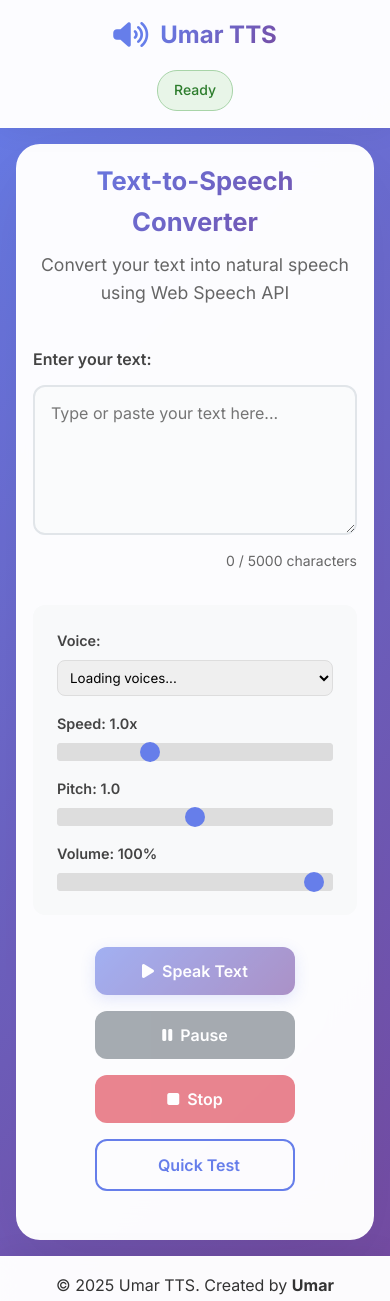
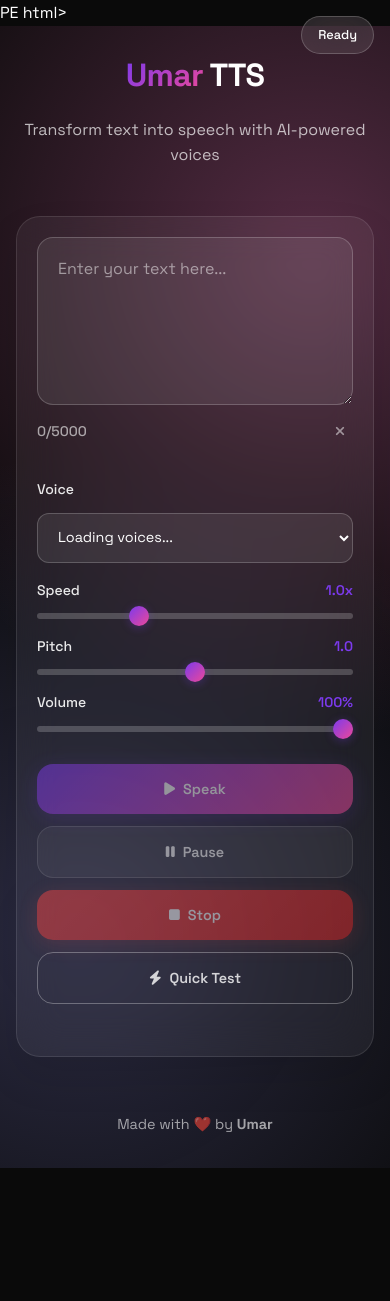
Before and after one commit to umarJ-max/WEB-Speech-API-TTS, a plain HTML site: page index.html in a window 390 px wide. After the commit the page ends 1168 px from the top, so only its background shows below. Drawn offline with Linux system fonts and the light colour scheme.

Commit message:
Complete modern redesign: Removed header bar, added Icon.png favicon, implemented card-based UI with gradient background

```diff
--- a/index.html
+++ b/index.html
@@ -1,4 +1,9 @@
-<!DOCTYPE html>
+<!D    <meta charset="UTF-8">
+    <meta name="viewport" content="width=device-width, initial-scale=1.0">
+    <title>Umar TTS - Text to Speech</title>
+    <link rel="icon" type="image/png" href="Icon.png">
+    <link rel="apple-touch-icon" href="Icon.png">
+    <link rel="stylesheet" href="styles.css">PE html>
 <html lang="en">
 <head>
     <meta charset="UTF-8">
@@ -7,102 +12,99 @@
     <link rel="stylesheet" href="styles.css">
     <link rel="preconnect" href="https://fonts.googleapis.com">
     <link rel="preconnect" href="https://fonts.gstatic.com" crossorigin>
-    <link href="https://fonts.googleapis.com/css2?family=Inter:wght@300;400;500;600;700&display=swap" rel="stylesheet">
+    <link href="https://fonts.googleapis.com/css2?family=Space+Grotesk:wght@300;400;500;600;700&display=swap" rel="stylesheet">
     <link rel="stylesheet" href="https://cdnjs.cloudflare.com/ajax/libs/font-awesome/6.4.0/css/all.min.css">
 </head>
 <body>
-    <div class="container">
-        <!-- Header -->
-        <header class="header">
-            <div class="logo">
-                <i class="fas fa-volume-up"></i>
-                <h1>Umar TTS</h1>
+    <div class="app">
+        <div class="floating-status" id="status">Ready</div>
+
+        <main class="main">
+            <div class="hero">
+                <h1 class="title">
+                    <span class="gradient-text">Umar</span> TTS
+                </h1>
+                <p class="subtitle">Transform text into speech with AI-powered voices</p>
             </div>
-            <div class="header-info">
-                <span class="status" id="status">Ready</span>
-            </div>
-        </header>
 
-        <!-- Main Content -->
-        <div class="main-content">
-            <div class="tts-container">
-                <h2>Text-to-Speech Converter</h2>
-                <p class="subtitle">Convert your text into natural speech using Web Speech API</p>
-
+            <div class="card">
                 <!-- Text Input -->
-                <div class="input-section">
-                    <label for="textInput">Enter your text:</label>
-                    <textarea
-                        id="textInput"
-                        placeholder="Type or paste your text here..."
-                        maxlength="5000"
-                    ></textarea>
-                    <div class="char-count">
-                        <span id="charCount">0</span> / 5000 characters
+                <div class="input-container">
+                    <div class="input-wrapper">
+                        <textarea
+                            id="textInput"
+                            placeholder="Enter your text here..."
+                            maxlength="5000"
+                            rows="6"
+                        ></textarea>
+                        <div class="input-actions">
+                            <span class="char-indicator">
+                                <span id="charCount">0</span>/5000
+                            </span>
+                            <button id="clearBtn" class="clear-btn" title="Clear text">
+                                <i class="fas fa-times"></i>
+                            </button>
+                        </div>
                     </div>
                 </div>
 
-                <!-- Voice Controls -->
-                <div class="controls-section">
-                    <div class="control-group">
-                        <label for="voiceSelect">Voice:</label>
-                        <select id="voiceSelect">
+                <!-- Controls Grid -->
+                <div class="controls-grid">
+                    <div class="control-item">
+                        <label>Voice</label>
+                        <select id="voiceSelect" class="modern-select">
                             <option value="">Loading voices...</option>
                         </select>
                     </div>
 
-                    <div class="control-group">
-                        <label for="rateRange">Speed: <span id="rateValue">1.0</span>x</label>
-                        <input type="range" id="rateRange" min="0.1" max="3" step="0.1" value="1">
+                    <div class="control-item">
+                        <label>Speed <span class="value" id="rateValue">1.0x</span></label>
+                        <input type="range" id="rateRange" class="modern-slider" min="0.1" max="3" step="0.1" value="1">
                     </div>
 
-                    <div class="control-group">
-                        <label for="pitchRange">Pitch: <span id="pitchValue">1.0</span></label>
-                        <input type="range" id="pitchRange" min="0" max="2" step="0.1" value="1">
+                    <div class="control-item">
+                        <label>Pitch <span class="value" id="pitchValue">1.0</span></label>
+                        <input type="range" id="pitchRange" class="modern-slider" min="0" max="2" step="0.1" value="1">
                     </div>
 
-                    <div class="control-group">
-                        <label for="volumeRange">Volume: <span id="volumeValue">100</span>%</label>
-                        <input type="range" id="volumeRange" min="0" max="1" step="0.1" value="1">
+                    <div class="control-item">
+                        <label>Volume <span class="value" id="volumeValue">100%</span></label>
+                        <input type="range" id="volumeRange" class="modern-slider" min="0" max="1" step="0.1" value="1">
                     </div>
                 </div>
 
                 <!-- Action Buttons -->
-                <div class="button-section">
-                    <button id="playBtn" class="btn btn-primary" disabled>
+                <div class="actions">
+                    <button id="playBtn" class="action-btn primary" disabled>
                         <i class="fas fa-play"></i>
-                        Speak Text
+                        <span>Speak</span>
                     </button>
-                    <button id="pauseBtn" class="btn btn-secondary" disabled>
+                    <button id="pauseBtn" class="action-btn secondary" disabled>
                         <i class="fas fa-pause"></i>
-                        Pause
+                        <span>Pause</span>
                     </button>
-                    <button id="stopBtn" class="btn btn-danger" disabled>
+                    <button id="stopBtn" class="action-btn danger" disabled>
                         <i class="fas fa-stop"></i>
-                        Stop
+                        <span>Stop</span>
                     </button>
-                    <button id="quickTestBtn" class="btn btn-outline">
-                        <i class="fas fa-flash"></i>
-                        Quick Test
+                    <button id="quickTestBtn" class="action-btn outline">
+                        <i class="fas fa-zap"></i>
+                        <span>Quick Test</span>
                     </button>
                 </div>
 
-                <!-- Progress Bar -->
-                <div class="progress-section" id="progressSection" style="display: none;">
+                <!-- Progress -->
+                <div class="progress-container" id="progressSection" style="display: none;">
                     <div class="progress-bar">
                         <div class="progress-fill" id="progressFill"></div>
                     </div>
-                    <div class="progress-text" id="progressText">Speaking...</div>
+                    <p class="progress-text" id="progressText">Speaking...</p>
                 </div>
+            </div>
+        </main>
 
-            </div>
-        </div>
-
-        <!-- Footer -->
         <footer class="footer">
-            <div class="footer-content">
-                <p>&copy; 2025 Umar TTS. Created by <strong>Umar</strong></p>
-            </div>
+            <p>Made with ❤️ by <strong>Umar</strong></p>
         </footer>
     </div>
 
--- a/script.js
+++ b/script.js
@@ -32,6 +32,7 @@ class TextToSpeechApp {
         this.pauseBtn = document.getElementById('pauseBtn');
         this.stopBtn = document.getElementById('stopBtn');
         this.quickTestBtn = document.getElementById('quickTestBtn');
+        this.clearBtn = document.getElementById('clearBtn');
 
         // Progress elements
         this.progressSection = document.getElementById('progressSection');
@@ -54,6 +55,7 @@ class TextToSpeechApp {
         this.pauseBtn.addEventListener('click', () => this.pause());
         this.stopBtn.addEventListener('click', () => this.stop());
         this.quickTestBtn.addEventListener('click', () => this.quickTest());
+        this.clearBtn.addEventListener('click', () => this.clearText());
 
         // Voice loading
         if (speechSynthesis.onvoiceschanged !== undefined) {
@@ -243,6 +245,12 @@ class TextToSpeechApp {
         }, 2000);
     }
 
+    clearText() {
+        this.textInput.value = '';
+        this.updateCharCount();
+        this.textInput.focus();
+    }
+
     updateCharCount() {
         const length = this.textInput.value.length;
         this.charCount.textContent = length;
@@ -267,7 +275,7 @@ class TextToSpeechApp {
 
     updateVolumeDisplay() {
         const volume = Math.round(this.volumeRange.value * 100);
-        this.volumeValue.textContent = volume;
+        this.volumeValue.textContent = volume + '%';
     }
 
     updateUI() {
@@ -281,16 +289,16 @@ class TextToSpeechApp {
 
         // Update button text
         if (this.isPaused) {
-            this.pauseBtn.innerHTML = '<i class="fas fa-play"></i> Resume';
+            this.pauseBtn.innerHTML = '<i class="fas fa-play"></i><span>Resume</span>';
         } else {
-            this.pauseBtn.innerHTML = '<i class="fas fa-pause"></i> Pause';
+            this.pauseBtn.innerHTML = '<i class="fas fa-pause"></i><span>Pause</span>';
         }
 
         // Update play button
         if (this.isPlaying) {
-            this.playBtn.innerHTML = '<i class="fas fa-volume-up"></i> Speaking...';
+            this.playBtn.innerHTML = '<i class="fas fa-volume-up"></i><span>Speaking...</span>';
         } else {
-            this.playBtn.innerHTML = '<i class="fas fa-play"></i> Speak Text';
+            this.playBtn.innerHTML = '<i class="fas fa-play"></i><span>Speak</span>';
         }
     }
 
--- a/styles.css
+++ b/styles.css
@@ -6,396 +6,434 @@
 }
 
 body {
-    font-family: 'Inter', -apple-system, BlinkMacSystemFont, 'Segoe UI', Roboto, sans-serif;
-    background: linear-gradient(135deg, #667eea 0%, #764ba2 100%);
-    min-height: 100vh;
-    color: #333;
+    font-family: 'Space Grotesk', -apple-system, BlinkMacSystemFont, 'Segoe UI', Roboto, sans-serif;
+    background: #0a0a0a;
+    color: #ffffff;
     line-height: 1.6;
+    overflow-x: hidden;
 }
 
-.container {
+.app {
     min-height: 100vh;
+    background:
+        radial-gradient(circle at 20% 80%, rgba(120, 119, 198, 0.3) 0%, transparent 50%),
+        radial-gradient(circle at 80% 20%, rgba(255, 119, 198, 0.3) 0%, transparent 50%);
     display: flex;
     flex-direction: column;
 }
 
-/* Header Styles */
-.header {
-    background: rgba(255, 255, 255, 0.98);
+/* Floating Status */
+.floating-status {
+    position: fixed;
+    top: 2rem;
+    right: 2rem;
+    background: rgba(255, 255, 255, 0.1);
     backdrop-filter: blur(20px);
-    padding: 1.25rem 2rem;
-    display: flex;
-    justify-content: space-between;
-    align-items: center;
-    box-shadow: 0 1px 30px rgba(0, 0, 0, 0.06);
-    position: sticky;
-    top: 0;
-    z-index: 100;
-    border-bottom: 1px solid rgba(255, 255, 255, 0.2);
+    border: 1px solid rgba(255, 255, 255, 0.2);
+    padding: 0.75rem 1.5rem;
+    border-radius: 50px;
+    font-size: 0.875rem;
+    font-weight: 500;
+    z-index: 1000;
+    transition: all 0.3s ease;
 }
 
-.logo {
-    display: flex;
-    align-items: center;
-    gap: 0.75rem;
+.floating-status.speaking {
+    background: rgba(34, 197, 94, 0.2);
+    border-color: rgba(34, 197, 94, 0.3);
+    color: #22c55e;
 }
 
-.logo i {
-    font-size: 1.75rem;
-    color: #667eea;
-}
-
-.logo h1 {
-    font-size: 1.75rem;
-    font-weight: 700;
-    background: linear-gradient(135deg, #667eea, #764ba2);
-    -webkit-background-clip: text;
-    -webkit-text-fill-color: transparent;
-    background-clip: text;
-}
-
-.header-info {
-    display: flex;
-    align-items: center;
-    gap: 1rem;
-}
-
-.status {
-    padding: 0.5rem 1rem;
-    border-radius: 20px;
-    font-size: 0.875rem;
-    font-weight: 500;
-    background: #e8f5e8;
-    color: #2d7d2d;
-    border: 1px solid #a8d4a8;
-}
-
-.status.speaking {
-    background: #fff3cd;
-    color: #856404;
-    border-color: #ffd60a;
-}
-
-.status.error {
-    background: #f8d7da;
-    color: #721c24;
-    border-color: #f5c6cb;
+.floating-status.error {
+    background: rgba(239, 68, 68, 0.2);
+    border-color: rgba(239, 68, 68, 0.3);
+    color: #ef4444;
 }
 
 /* Main Content */
-.main-content {
+.main {
     flex: 1;
-    padding: 3rem 2rem;
+    padding: 4rem 2rem;
     display: flex;
+    flex-direction: column;
+    align-items: center;
     justify-content: center;
-    align-items: center;
-    min-height: calc(100vh - 160px);
+    max-width: 800px;
+    margin: 0 auto;
+    width: 100%;
 }
 
-.tts-container {
-    background: rgba(255, 255, 255, 0.98);
-    backdrop-filter: blur(20px);
-    border-radius: 24px;
-    padding: 3rem;
-    box-shadow: 0 25px 80px rgba(0, 0, 0, 0.08);
-    max-width: 700px;
-    width: 100%;
-    border: 1px solid rgba(255, 255, 255, 0.2);
+/* Hero Section */
+.hero {
+    text-align: center;
+    margin-bottom: 3rem;
 }
 
-.tts-container h2 {
-    font-size: 2.25rem;
+.title {
+    font-size: clamp(2.5rem, 8vw, 4rem);
     font-weight: 700;
-    text-align: center;
-    margin-bottom: 0.5rem;
-    background: linear-gradient(135deg, #667eea, #764ba2);
+    margin-bottom: 1rem;
+    letter-spacing: -0.02em;
+}
+
+.gradient-text {
+    background: linear-gradient(135deg, #7c3aed 0%, #ec4899 100%);
     -webkit-background-clip: text;
     -webkit-text-fill-color: transparent;
     background-clip: text;
 }
 
 .subtitle {
-    text-align: center;
-    color: #666;
-    margin-bottom: 2.5rem;
-    font-size: 1.1rem;
+    font-size: 1.2rem;
+    color: rgba(255, 255, 255, 0.7);
+    font-weight: 400;
 }
 
-/* Input Section */
-.input-section {
+/* Card */
+.card {
+    background: rgba(255, 255, 255, 0.05);
+    backdrop-filter: blur(20px);
+    border: 1px solid rgba(255, 255, 255, 0.1);
+    border-radius: 24px;
+    padding: 2.5rem;
+    width: 100%;
+    max-width: 600px;
+    box-shadow: 0 20px 40px rgba(0, 0, 0, 0.1);
+}
+
+/* Input Container */
+.input-container {
     margin-bottom: 2rem;
 }
 
-.input-section label {
-    display: block;
-    margin-bottom: 0.75rem;
-    font-weight: 600;
-    color: #444;
+.input-wrapper {
+    position: relative;
 }
 
 #textInput {
     width: 100%;
-    min-height: 150px;
-    padding: 1rem;
-    border: 2px solid #e1e5e9;
-    border-radius: 12px;
+    min-height: 140px;
+    padding: 1.25rem;
+    background: rgba(255, 255, 255, 0.08);
+    border: 1px solid rgba(255, 255, 255, 0.2);
+    border-radius: 16px;
     font-family: inherit;
     font-size: 1rem;
+    color: #ffffff;
     resize: vertical;
     transition: all 0.3s ease;
-    background: #fafbfc;
+}
+
+#textInput::placeholder {
+    color: rgba(255, 255, 255, 0.5);
 }
 
 #textInput:focus {
     outline: none;
-    border-color: #667eea;
-    box-shadow: 0 0 0 3px rgba(102, 126, 234, 0.1);
-    background: white;
+    border-color: #7c3aed;
+    background: rgba(255, 255, 255, 0.12);
+    box-shadow: 0 0 0 3px rgba(124, 58, 237, 0.2);
 }
 
-.char-count {
-    text-align: right;
-    margin-top: 0.5rem;
-    font-size: 0.875rem;
-    color: #666;
+.input-actions {
+    display: flex;
+    justify-content: space-between;
+    align-items: center;
+    margin-top: 0.75rem;
 }
 
-/* Controls Section */
-.controls-section {
-    display: grid;
-    grid-template-columns: repeat(auto-fit, minmax(180px, 1fr));
-    gap: 1.5rem;
-    margin-bottom: 2rem;
-    padding: 1.5rem;
-    background: #f8f9fa;
-    border-radius: 12px;
+.char-indicator {
+    font-size: 0.875rem;
+    color: rgba(255, 255, 255, 0.6);
+    font-weight: 500;
 }
 
-.control-group {
-    display: flex;
-    flex-direction: column;
-    gap: 0.5rem;
-}
-
-.control-group label {
-    font-weight: 600;
-    color: #444;
-    font-size: 0.9rem;
-}
-
-select, input[type="range"] {
+.clear-btn {
+    background: none;
+    border: none;
+    color: rgba(255, 255, 255, 0.5);
+    cursor: pointer;
     padding: 0.5rem;
-    border: 1px solid #ddd;
-    border-radius: 8px;
-    font-family: inherit;
+    border-radius: 50%;
     transition: all 0.3s ease;
 }
 
-select:focus {
-    outline: none;
-    border-color: #667eea;
-    box-shadow: 0 0 0 2px rgba(102, 126, 234, 0.1);
+.clear-btn:hover {
+    color: #ef4444;
+    background: rgba(239, 68, 68, 0.1);
 }
 
-input[type="range"] {
+/* Controls Grid */
+.controls-grid {
+    display: grid;
+    grid-template-columns: repeat(auto-fit, minmax(200px, 1fr));
+    gap: 1.5rem;
+    margin-bottom: 2rem;
+}
+
+.control-item {
+    display: flex;
+    flex-direction: column;
+    gap: 0.75rem;
+}
+
+.control-item label {
+    font-weight: 500;
+    color: rgba(255, 255, 255, 0.9);
+    font-size: 0.875rem;
+    display: flex;
+    justify-content: space-between;
+    align-items: center;
+}
+
+.value {
+    color: #7c3aed;
+    font-weight: 600;
+}
+
+.modern-select {
+    padding: 0.875rem 1rem;
+    background: rgba(255, 255, 255, 0.08);
+    border: 1px solid rgba(255, 255, 255, 0.2);
+    border-radius: 12px;
+    font-family: inherit;
+    font-size: 0.9rem;
+    color: #ffffff;
+    transition: all 0.3s ease;
+}
+
+.modern-select:focus {
+    outline: none;
+    border-color: #7c3aed;
+    background: rgba(255, 255, 255, 0.12);
+    box-shadow: 0 0 0 3px rgba(124, 58, 237, 0.2);
+}
+
+.modern-select option {
+    background: #1a1a1a;
+    color: #ffffff;
+}
+
+.modern-slider {
     -webkit-appearance: none;
     appearance: none;
     height: 6px;
     border-radius: 3px;
-    background: #ddd;
+    background: rgba(255, 255, 255, 0.2);
     outline: none;
+    transition: all 0.3s ease;
 }
 
-input[type="range"]::-webkit-slider-thumb {
+.modern-slider::-webkit-slider-thumb {
     -webkit-appearance: none;
     appearance: none;
     width: 20px;
     height: 20px;
     border-radius: 50%;
-    background: #667eea;
+    background: linear-gradient(135deg, #7c3aed, #ec4899);
     cursor: pointer;
     transition: all 0.3s ease;
+    box-shadow: 0 2px 10px rgba(124, 58, 237, 0.3);
 }
 
-input[type="range"]::-webkit-slider-thumb:hover {
+.modern-slider::-webkit-slider-thumb:hover {
     transform: scale(1.1);
-    box-shadow: 0 0 10px rgba(102, 126, 234, 0.3);
+    box-shadow: 0 4px 20px rgba(124, 58, 237, 0.5);
 }
 
-/* Button Section */
-.button-section {
-    display: flex;
+.modern-slider::-moz-range-thumb {
+    width: 20px;
+    height: 20px;
+    border-radius: 50%;
+    background: linear-gradient(135deg, #7c3aed, #ec4899);
+    cursor: pointer;
+    border: none;
+    box-shadow: 0 2px 10px rgba(124, 58, 237, 0.3);
+}
+
+/* Actions */
+.actions {
+    display: grid;
+    grid-template-columns: repeat(auto-fit, minmax(120px, 1fr));
     gap: 1rem;
-    justify-content: center;
-    flex-wrap: wrap;
     margin-bottom: 2rem;
 }
 
-.btn {
-    padding: 0.875rem 1.5rem;
+.action-btn {
+    padding: 1rem 1.25rem;
     border: none;
-    border-radius: 12px;
+    border-radius: 16px;
     font-family: inherit;
     font-weight: 600;
-    font-size: 1rem;
+    font-size: 0.9rem;
     cursor: pointer;
     transition: all 0.3s ease;
     display: flex;
     align-items: center;
+    justify-content: center;
     gap: 0.5rem;
-    min-width: 120px;
-    justify-content: center;
+    position: relative;
+    overflow: hidden;
 }
 
-.btn:disabled {
-    opacity: 0.6;
+.action-btn:disabled {
+    opacity: 0.5;
     cursor: not-allowed;
 }
 
-.btn-primary {
-    background: linear-gradient(135deg, #667eea, #764ba2);
+.action-btn.primary {
+    background: linear-gradient(135deg, #7c3aed, #ec4899);
     color: white;
-    box-shadow: 0 4px 15px rgba(102, 126, 234, 0.3);
+    box-shadow: 0 4px 20px rgba(124, 58, 237, 0.3);
 }
 
-.btn-primary:hover:not(:disabled) {
+.action-btn.primary:hover:not(:disabled) {
     transform: translateY(-2px);
-    box-shadow: 0 8px 25px rgba(102, 126, 234, 0.4);
+    box-shadow: 0 8px 30px rgba(124, 58, 237, 0.4);
 }
 
-.btn-secondary {
-    background: #6c757d;
-    color: white;
+.action-btn.secondary {
+    background: rgba(255, 255, 255, 0.1);
+    color: #ffffff;
+    border: 1px solid rgba(255, 255, 255, 0.2);
 }
 
-.btn-secondary:hover:not(:disabled) {
-    background: #545b62;
+.action-btn.secondary:hover:not(:disabled) {
+    background: rgba(255, 255, 255, 0.2);
     transform: translateY(-2px);
 }
 
-.btn-danger {
-    background: #dc3545;
+.action-btn.danger {
+    background: linear-gradient(135deg, #ef4444, #dc2626);
     color: white;
+    box-shadow: 0 4px 20px rgba(239, 68, 68, 0.3);
 }
 
-.btn-danger:hover:not(:disabled) {
-    background: #c82333;
+.action-btn.danger:hover:not(:disabled) {
+    transform: translateY(-2px);
+    box-shadow: 0 8px 30px rgba(239, 68, 68, 0.4);
+}
+
+.action-btn.outline {
+    background: transparent;
+    color: rgba(255, 255, 255, 0.8);
+    border: 1px solid rgba(255, 255, 255, 0.3);
+}
+
+.action-btn.outline:hover:not(:disabled) {
+    background: rgba(255, 255, 255, 0.1);
+    color: #ffffff;
     transform: translateY(-2px);
 }
 
-.btn-outline {
-    background: transparent;
-    color: #667eea;
-    border: 2px solid #667eea;
-}
-
-.btn-outline:hover {
-    background: #667eea;
-    color: white;
-    transform: translateY(-2px);
-}
-
-/* Progress Section */
-.progress-section {
-    margin-bottom: 2rem;
+/* Progress */
+.progress-container {
+    margin-bottom: 1rem;
 }
 
 .progress-bar {
     width: 100%;
-    height: 8px;
-    background: #e9ecef;
-    border-radius: 4px;
+    height: 6px;
+    background: rgba(255, 255, 255, 0.1);
+    border-radius: 3px;
     overflow: hidden;
-    margin-bottom: 0.5rem;
+    margin-bottom: 0.75rem;
 }
 
 .progress-fill {
     height: 100%;
-    background: linear-gradient(90deg, #667eea, #764ba2);
+    background: linear-gradient(90deg, #7c3aed, #ec4899);
     width: 0%;
     transition: width 0.3s ease;
-    border-radius: 4px;
+    border-radius: 3px;
 }
 
 .progress-text {
     text-align: center;
     font-weight: 500;
-    color: #667eea;
+    color: rgba(255, 255, 255, 0.8);
+    font-size: 0.875rem;
 }
-
-
 
 /* Footer */
 .footer {
-    background: rgba(255, 255, 255, 0.98);
-    backdrop-filter: blur(20px);
-    padding: 1rem 2rem;
+    padding: 2rem;
+    text-align: center;
     margin-top: auto;
-    box-shadow: 0 -1px 30px rgba(0, 0, 0, 0.06);
-    border-top: 1px solid rgba(255, 255, 255, 0.2);
 }
 
-.footer-content {
-    text-align: center;
-    max-width: 1200px;
-    margin: 0 auto;
+.footer p {
+    color: rgba(255, 255, 255, 0.6);
+    font-size: 0.9rem;
 }
 
 /* Responsive Design */
 @media (max-width: 768px) {
-    .header {
-        padding: 1rem;
-        flex-direction: column;
-        gap: 1rem;
-        text-align: center;
+    .main {
+        padding: 2rem 1rem;
     }
 
-    .main-content {
-        padding: 1rem;
-    }
-
-    .tts-container {
+    .card {
         padding: 1.5rem;
     }
 
-    .tts-container h2 {
-        font-size: 1.8rem;
+    .title {
+        font-size: 2.5rem;
     }
 
-    .controls-section {
+    .controls-grid {
         grid-template-columns: 1fr;
         gap: 1rem;
     }
 
-    .button-section {
-        flex-direction: column;
-        align-items: center;
+    .actions {
+        grid-template-columns: 1fr 1fr;
+        gap: 0.75rem;
     }
 
-    .btn {
-        width: 100%;
-        max-width: 200px;
+    .floating-status {
+        top: 1rem;
+        right: 1rem;
+        padding: 0.5rem 1rem;
+        font-size: 0.8rem;
     }
-
-
 }
 
 @media (max-width: 480px) {
-    .tts-container {
-        padding: 1rem;
+    .main {
+        padding: 1.5rem 1rem;
     }
 
-    .logo h1 {
-        font-size: 1.5rem;
+    .card {
+        padding: 1.25rem;
     }
 
-    .tts-container h2 {
-        font-size: 1.6rem;
+    .title {
+        font-size: 2rem;
+    }
+
+    .subtitle {
+        font-size: 1rem;
+    }
+
+    .actions {
+        grid-template-columns: 1fr;
     }
 }
 
 /* Animations */
 @keyframes fadeIn {
+    from {
+        opacity: 0;
+        transform: translateY(30px);
+    }
+    to {
+        opacity: 1;
+        transform: translateY(0);
+    }
+}
+
+@keyframes slideIn {
     from {
         opacity: 0;
         transform: translateY(20px);
@@ -406,21 +444,32 @@ input[type="range"]::-webkit-slider-thumb:hover {
     }
 }
 
-.tts-container {
-    animation: fadeIn 0.6s ease-out;
-}
-
-/* Speaking Animation */
-@keyframes pulse {
+@keyframes glow {
     0%, 100% {
-        transform: scale(1);
+        box-shadow: 0 0 20px rgba(124, 58, 237, 0.3);
     }
     50% {
-        transform: scale(1.05);
+        box-shadow: 0 0 30px rgba(124, 58, 237, 0.5);
     }
 }
 
-.speaking .logo i {
-    animation: pulse 1s infinite;
-    color: #28a745;
+.card {
+    animation: fadeIn 0.8s ease-out;
 }
+
+.hero {
+    animation: slideIn 0.6s ease-out;
+}
+
+.floating-status.speaking {
+    animation: glow 2s infinite;
+}
+
+/* Hover Effects */
+.action-btn:hover:not(:disabled) {
+    animation: none;
+}
+
+.modern-slider:focus {
+    animation: glow 0.3s ease-out;
+}
```
Also changed, not shown: Icon.png (added).
